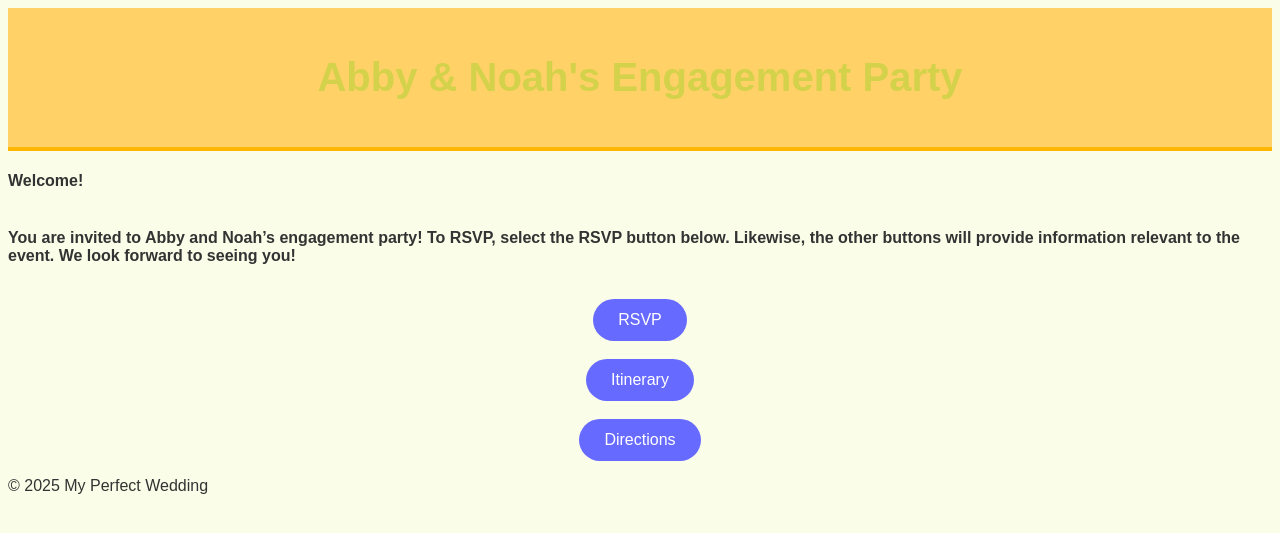
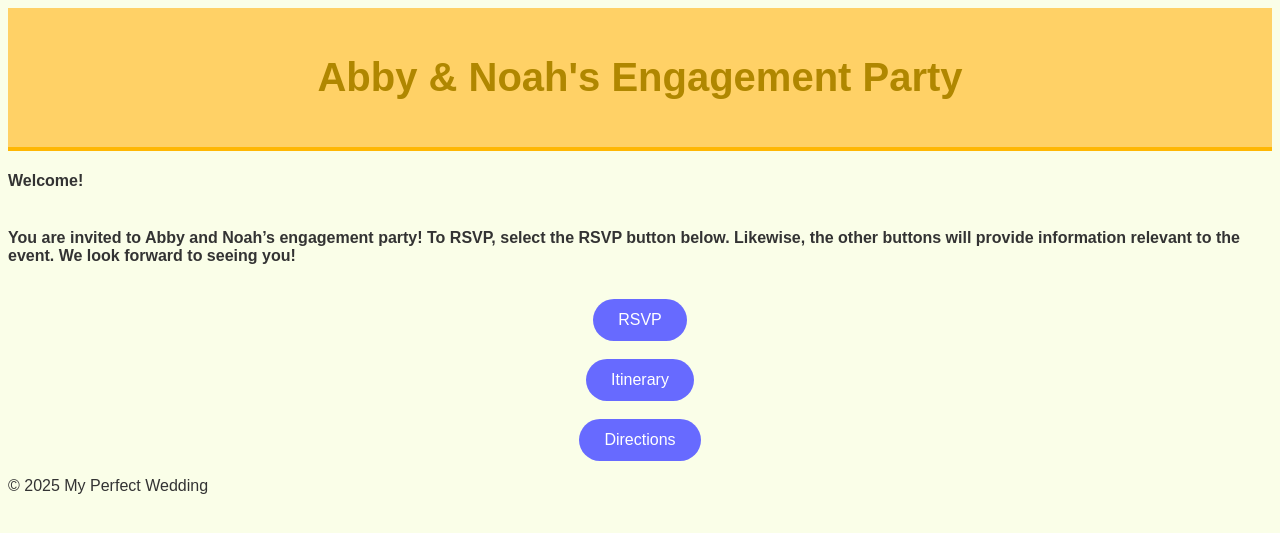
Before and after one commit to GitHerDone17/MyPerfectWedding, a Jekyll site: the page built from index.md, in a window 1280 px wide. Shown: the top 533 px of the page. Built offline with Jekyll 4.4.1, drawn with Linux system fonts in a browser that asks for light colours; our own code applies the rules of GitHub Pages for plain Markdown files.

Commit message:
Update custom.css

```diff
--- a/assets/css/custom.css
+++ b/assets/css/custom.css
@@ -16,7 +16,7 @@ header {
 
 /* Main Title */
 h1 {
-  color: #D4D24A; /* Deep golden yellow-orange */
+  color: #B08700; /* Deep golden yellow-orange */
   font-size: 2.5rem; /* Make it bold and welcoming */
 }
 
```
